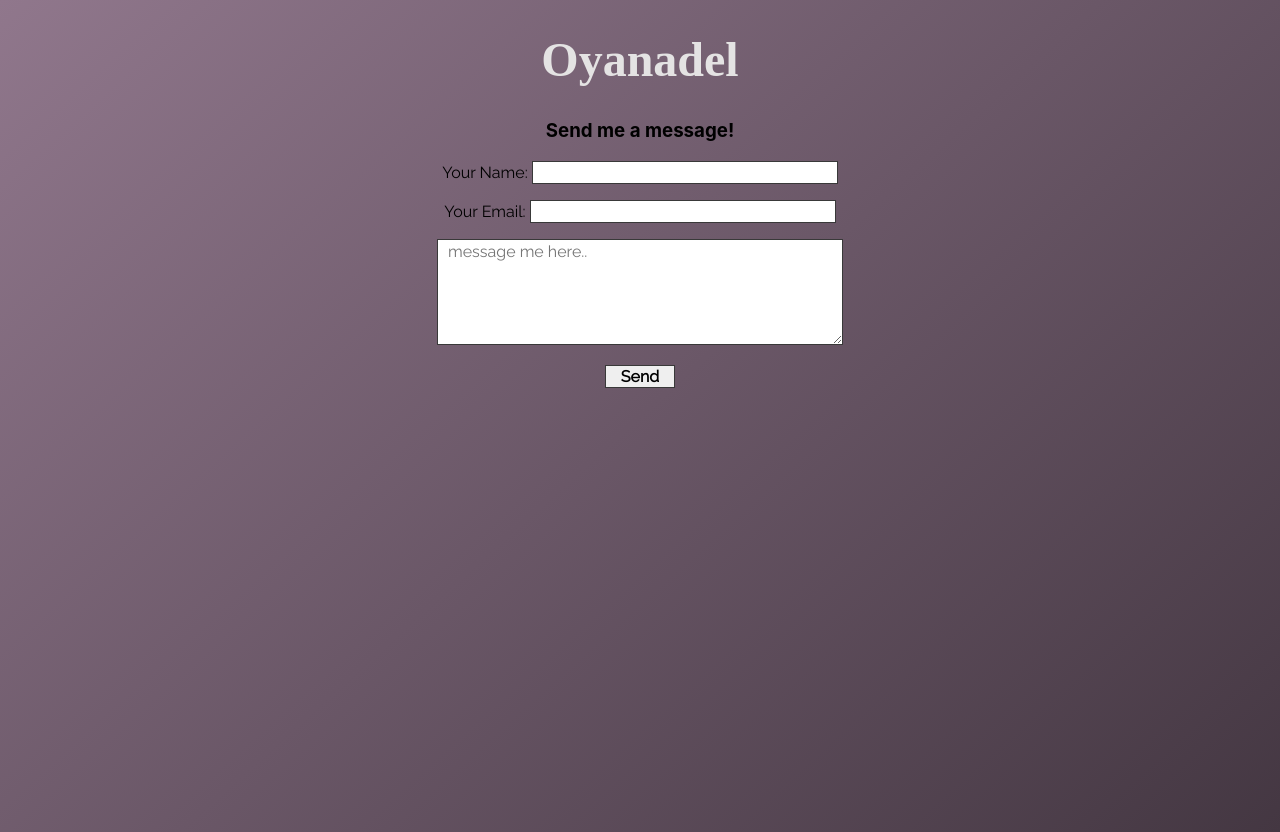
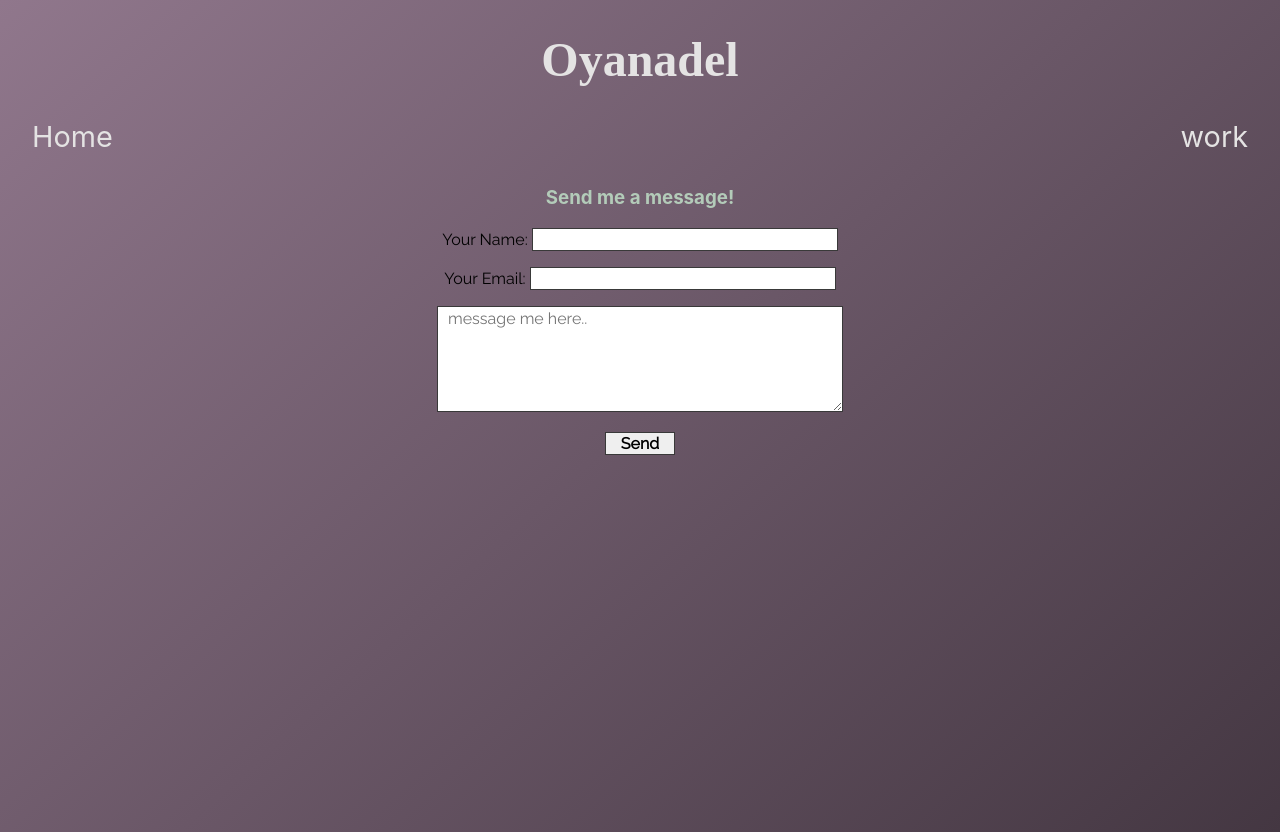
Before and after one commit to Aereli/Portfolio-React, a React (Create React App) app: page /contact in a window 1280 px wide. Built offline with nearby package versions, Linux system fonts and the light colour scheme; a web font is replaced by a local one.

Commit message:
fix contact page

```diff
--- a/src/pages/contact.js
+++ b/src/pages/contact.js
@@ -7,6 +7,25 @@ class Contact extends React.Component {
     return (
       <>
         <h1 className="contact-oyanadel">Oyanadel</h1>
+        <div className="header">
+          <div className="header-title">
+            <a className="header-a" href="/">
+              Home
+            </a>
+          </div>
+          <ul className="header-links">
+            <li>
+              <a className="header-a" href="/work">
+                work
+              </a>
+            </li>
+            {/* <li>
+              <a className="header-a" href="/contact">
+                Contact
+              </a>
+            </li> */}
+          </ul>
+        </div>
         <h3 className="contact-title">Send me a message!</h3>
         <div className="contact-form">
           <form
--- a/src/stylesheets/contact.css
+++ b/src/stylesheets/contact.css
@@ -1,55 +1,54 @@
-.contact-oyanadel{
+.contact-oyanadel {
   text-align: center;
   font-size: 3rem;
 }
 
-.contact-title{
+.contact-title {
   text-align: center;
+  color: #b3cbb9;
 }
 
-.contact-form{
+.contact-form {
   text-align: center;
   font-size: 1rem;
-  font-family: 'Raleway', sans-serif;
+  font-family: "Raleway", sans-serif;
 }
 
-.contact-form label{
-font-family: 'Raleway', sans-serif;
+.contact-form label {
+  font-family: "Raleway", sans-serif;
 }
 
-.contact-form input{
+.contact-form input {
   border: solid 1px #393939;
   outline: none;
   width: 300px;
-  text-indent: .5rem;
+  text-indent: 0.5rem;
   font-size: 1rem;
-  font-family: 'Raleway', sans-serif;
-
+  font-family: "Raleway", sans-serif;
 }
 
-.contact-form textarea{
+.contact-form textarea {
   outline: none;
   border: solid 1px #393939;
   width: 400px;
   height: 100px;
-  text-indent: .5rem;
+  text-indent: 0.5rem;
   font-size: 1rem;
-  font-family: 'Raleway', sans-serif;
+  font-family: "Raleway", sans-serif;
 }
 
-@media(max-width:415px){
-  .contact-form textarea{
+@media (max-width: 415px) {
+  .contact-form textarea {
     width: 300px;
   }
 }
 
-.contact-form button{
+.contact-form button {
   border: solid 1px #393939;
   font-weight: 700;
   font-size: 1rem;
   outline: none;
   width: 70px;
   cursor: pointer;
-  font-family: 'Raleway', sans-serif;
-
+  font-family: "Raleway", sans-serif;
 }
```
